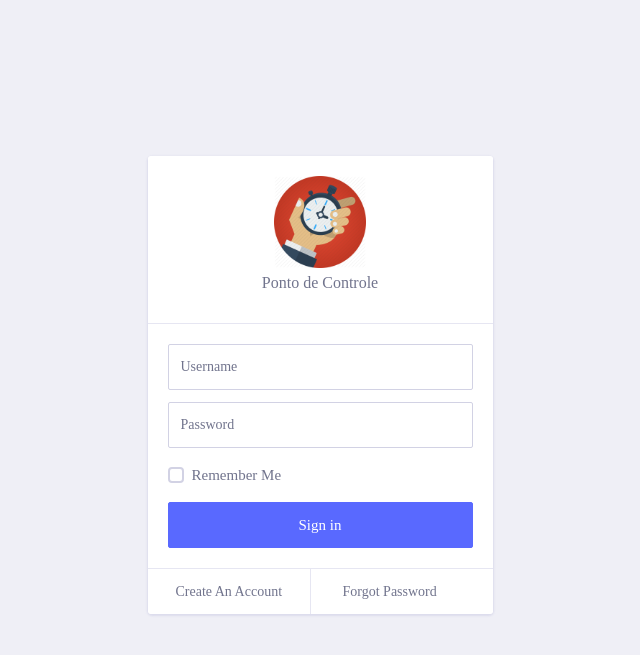
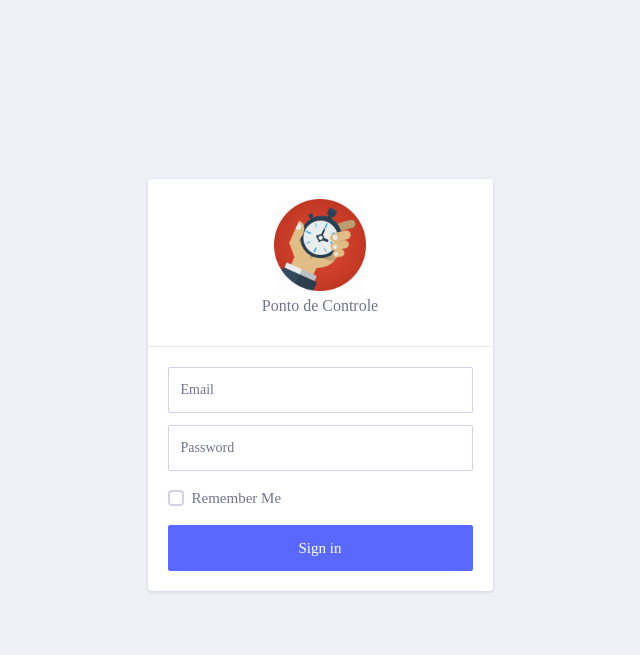
Before and after one commit to cledsonfs-cmd/PROJETO-PontoControle-Python, a Django app: page /login in a window 1280 px wide. Shown: the top 655 px of the page, without its empty margins (320-960 px from the left). Run offline with Django 3.2, Linux system fonts and the light colour scheme; some libraries are stand-ins or nearby versions.

Commit message:
fix: login

```diff
--- a/templates/polls/login.html
+++ b/templates/polls/login.html
@@ -40,7 +40,7 @@
                 <form method="post">
                     {% csrf_token %}
                     <div class="form-group">
-                        <input class="form-control form-control-lg" name="username" id="username" type="text" placeholder="Username" autocomplete="off">
+                        <input class="form-control form-control-lg" name="username" id="username" type="text" placeholder="Email" autocomplete="off">
                     </div>
                     <div class="form-group">
                         <input class="form-control form-control-lg" name="password" id="password" type="password" placeholder="Password">
@@ -63,13 +63,13 @@
                     <button type="submit" class="btn btn-primary btn-lg btn-block">Sign in</button>
                 </form>
             </div>
-            <div class="card-footer bg-white p-0  ">
-                <div class="card-footer-item card-footer-item-bordered">
-                    <a href="{% url 'cadastros_form' 13 0 %}" class="footer-link">Create An Account</a></div>
-                <div class="card-footer-item card-footer-item-bordered">
-                    <a href="#" class="footer-link">Forgot Password</a>
-                </div>
-            </div>
+<!--            <div class="card-footer bg-white p-0  ">-->
+<!--                <div class="card-footer-item card-footer-item-bordered">-->
+<!--                    <a href="{% url 'cadastros_form' 13 0 %}" class="footer-link">Create An Account</a></div>-->
+<!--                <div class="card-footer-item card-footer-item-bordered">-->
+<!--                    <a href="#" class="footer-link">Forgot Password</a>-->
+<!--                </div>-->
+<!--            </div>-->
         </div>
     </div>
 
```
